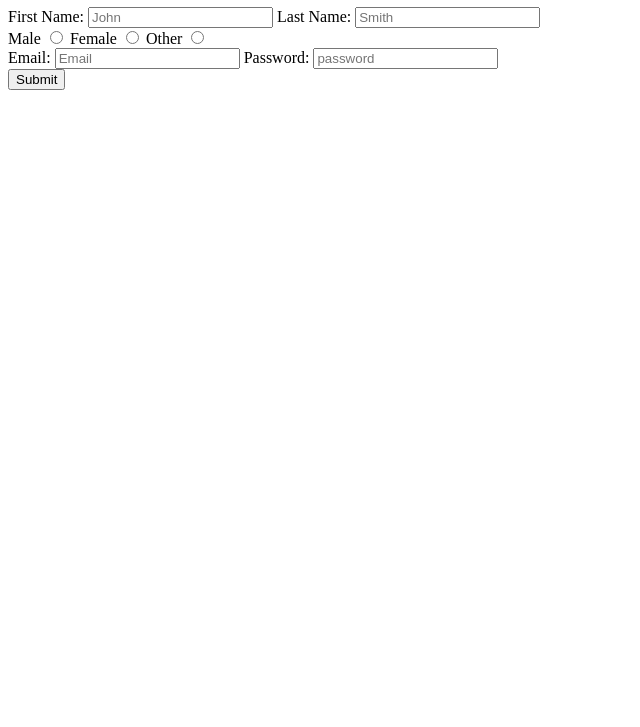
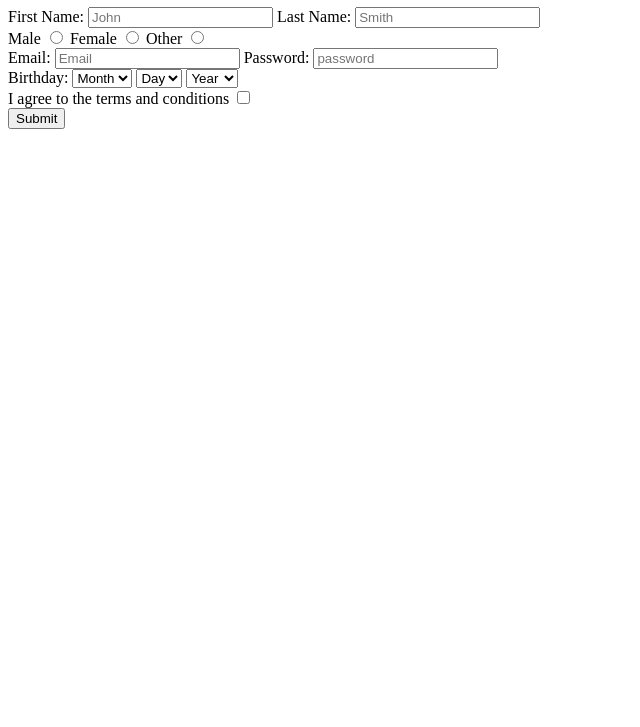
Before and after one commit to Arew/Udemy-WebDev, a plain HTML site: page registration.html in a window 1280 px wide. Shown: the part 73-800 px from the top of the page, without its empty margins (0-640 px from the left). Drawn offline with Linux system fonts and the light colour scheme.

Commit message:
day 1b work
finished registration; watched videos and made css scratchpad
'aboutMe.html'

```diff
--- /dev/null
+++ b/app.css
@@ -0,0 +1,3 @@
+h1 {
+	color: #FFFFF5;
+	}
--- a/registration.html
+++ b/registration.html
@@ -7,31 +7,54 @@
 <h1>Register</h1>
 
 <form>
+<div>
 	<label for="first">First Name:</label>
 	<input id="first" type="text" placeholder="John" name="name" required>
 	<label for="last">Last Name:</label>
 	<input id="last" type="text"  placeholder="Smith" name="name" required>
-	<br />
+</div>
+<div>
 	<label for="male">Male</label>
 	<input id="male" type="radio" value="male" name="sex">
 	<label for="female">Female</label>
 	<input id="female" type="radio" value="female" name="sex">
 	<label for="other">Other</label>
 	<input id="other" type="radio" value="other" name="sex">
-	<br />
+</div>
+<div>
 	<label for="username">Email:</label>
 	<input id="username" type="email" placeholder="Email" required>
 	<label for="password">Password:</label>
 	<input id="password" type="password" placeholder="password" pattern=".{5,10}" required title="5 to 10 characters">
-
-
-
-
-	<br />
+</div>
+<div>
+	<label for="birthday">Birthday:</label>
+	<select id="birthday" name="month">
+		<option value="month">Month</option>
+		<option value="Jan">Jan</option>
+		<option value="Feb">Feb</option>
+		<option value="March">March</option>
+	</select>
+	<select id="birthday" name="day">
+		<option value="day">Day</option>
+		<option value="1">1</option>
+		<option value="2">2</option>
+		<option value="3">3</option>
+	</select>
+	<select id="birthday" name="year">
+		<option value="year">Year</option>
+		<option value="2017">2017</option>
+		<option value="2016">2016</option>
+		<option value="2015">2015</option>
+	</select>
+</div>
+<div>
+	<label for="tos">I agree to the terms and conditions</label>
+	<input id="tos" type="checkbox" name="TOS">
+</div>
+<div>
 	<input type="submit" name="">
+</div>
 </form>
-
-
-
 </body>
 </html>
```
Also changed, not shown: aboutMe.html (added, +35 -0 lines).
